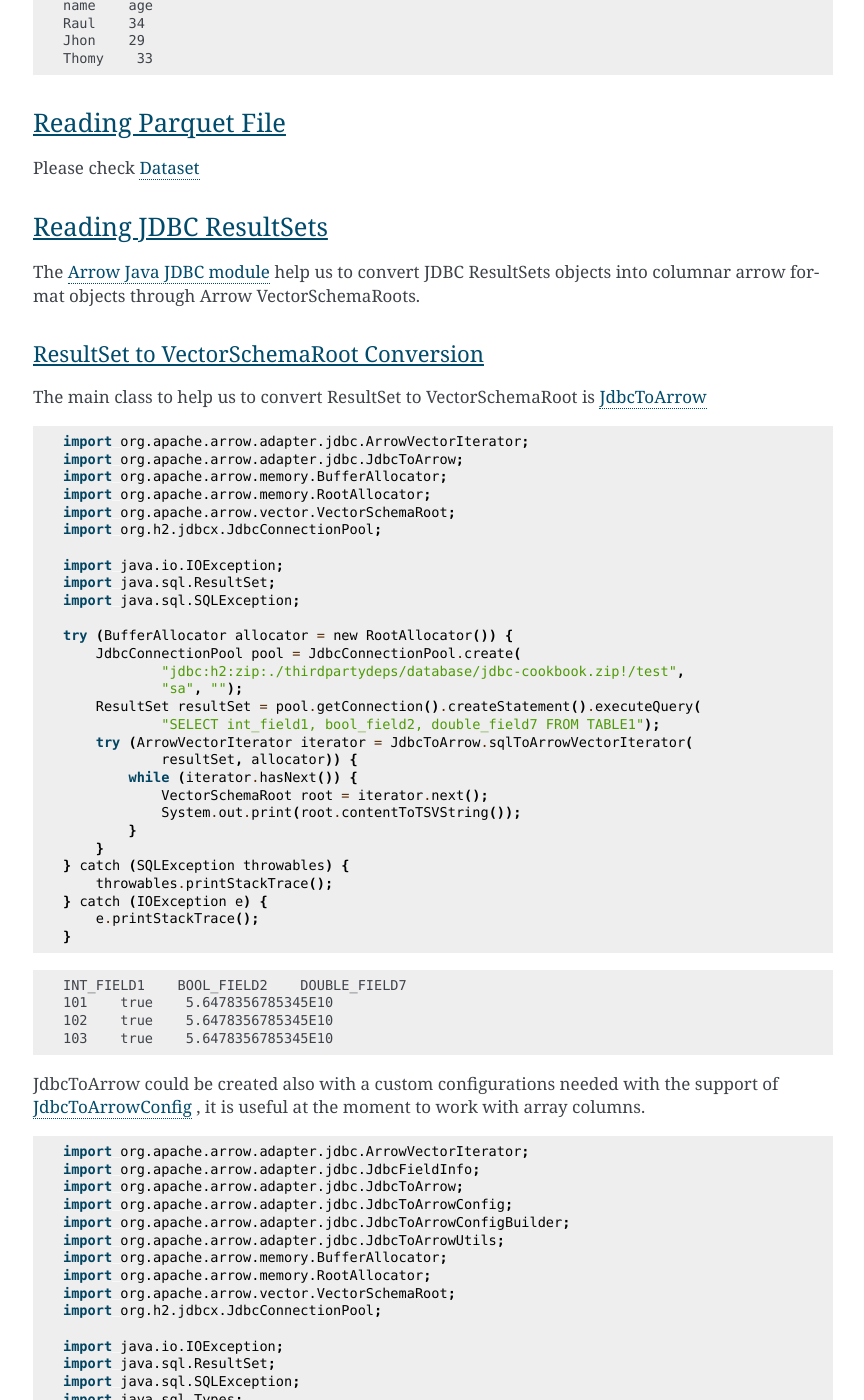
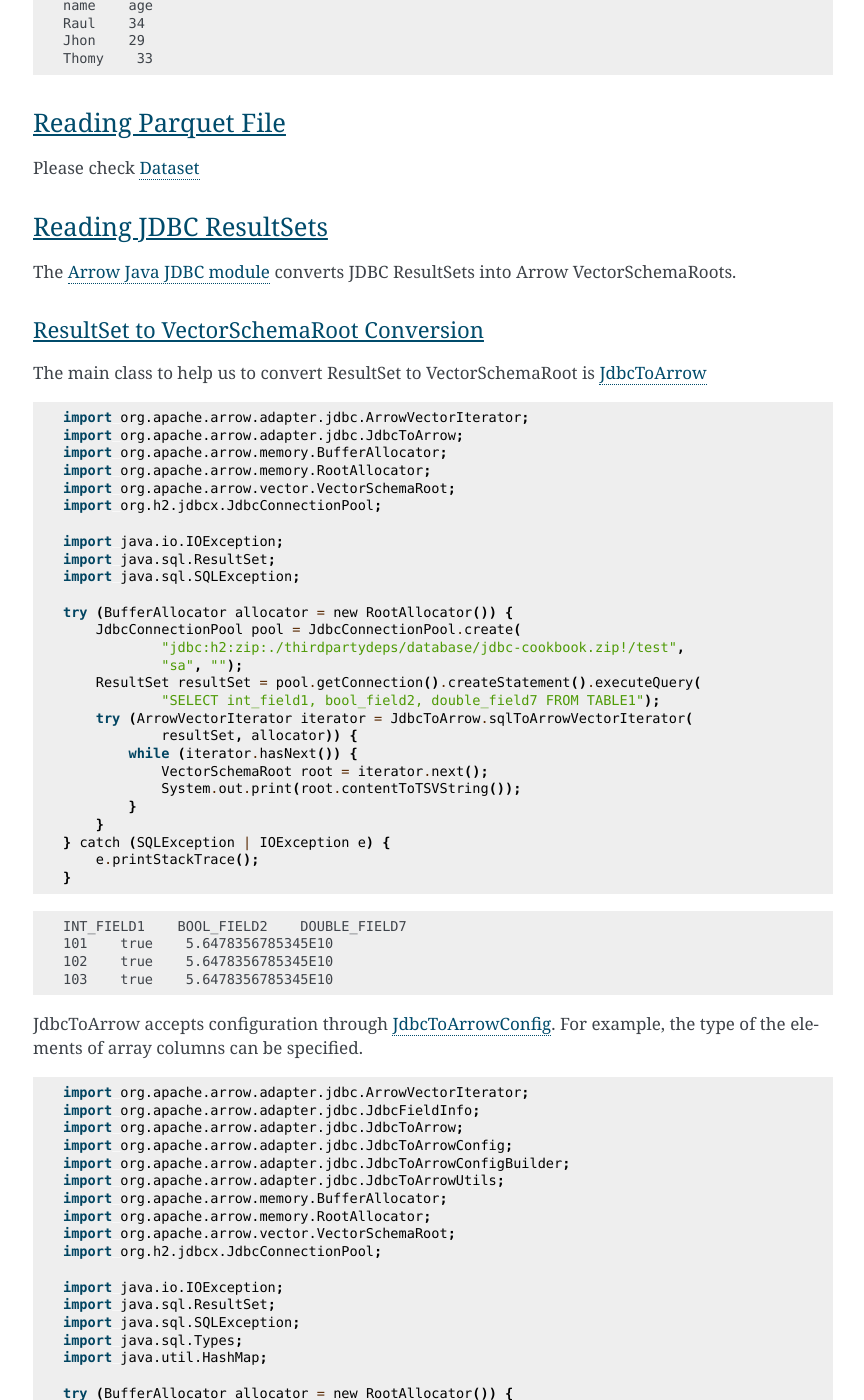
Before and after one commit to apache/arrow-cookbook, a Sphinx documentation site: the page built from java/source/io.rst, in a window 1280 px wide and 1400 px high, scrolled down 8198 px. Shown: the whole window, without its empty margins (257-1121 px from the left). Built offline with Sphinx 7.4.7, drawn with Linux system fonts in a browser that asks for light colours; pages that are not in the unit, such as notebooks, are missing from menus.

Commit message:
Apply suggestions from code review
Co-authored-by: David Li <li.davidm96@gmail.com>

```diff
--- a/java/source/io.rst
+++ b/java/source/io.rst
@@ -448,8 +448,7 @@ Reading JDBC ResultSets
 ***********************
 
 The `Arrow Java JDBC module <https://arrow.apache.org/docs/java/jdbc.html>`_
-help us to convert JDBC ResultSets objects into columnar arrow format objects
-through Arrow VectorSchemaRoots.
+converts JDBC ResultSets into Arrow VectorSchemaRoots.
 
 ResultSet to VectorSchemaRoot Conversion
 ----------------------------------------
@@ -483,9 +482,7 @@ The main class to help us to convert ResultSet to VectorSchemaRoot is
                 System.out.print(root.contentToTSVString());
             }
         }
-    } catch (SQLException throwables) {
-        throwables.printStackTrace();
-    } catch (IOException e) {
+    } catch (SQLException | IOException e) {
         e.printStackTrace();
     }
 
@@ -496,9 +493,9 @@ The main class to help us to convert ResultSet to VectorSchemaRoot is
     102    true    5.6478356785345E10
     103    true    5.6478356785345E10
 
-JdbcToArrow could be created also with a custom configurations needed with the
-support of `JdbcToArrowConfig <https://arrow.apache.org/docs/java/reference/org/apache/arrow/adapter/jdbc/JdbcToArrowConfig.html>`_
-, it is useful at the moment to work with array columns.
+JdbcToArrow accepts configuration through `JdbcToArrowConfig
+<https://arrow.apache.org/docs/java/reference/org/apache/arrow/adapter/jdbc/JdbcToArrowConfig.html>`_.
+For example, the type of the elements of array columns can be specified.
 
 .. testcode::
 
```
